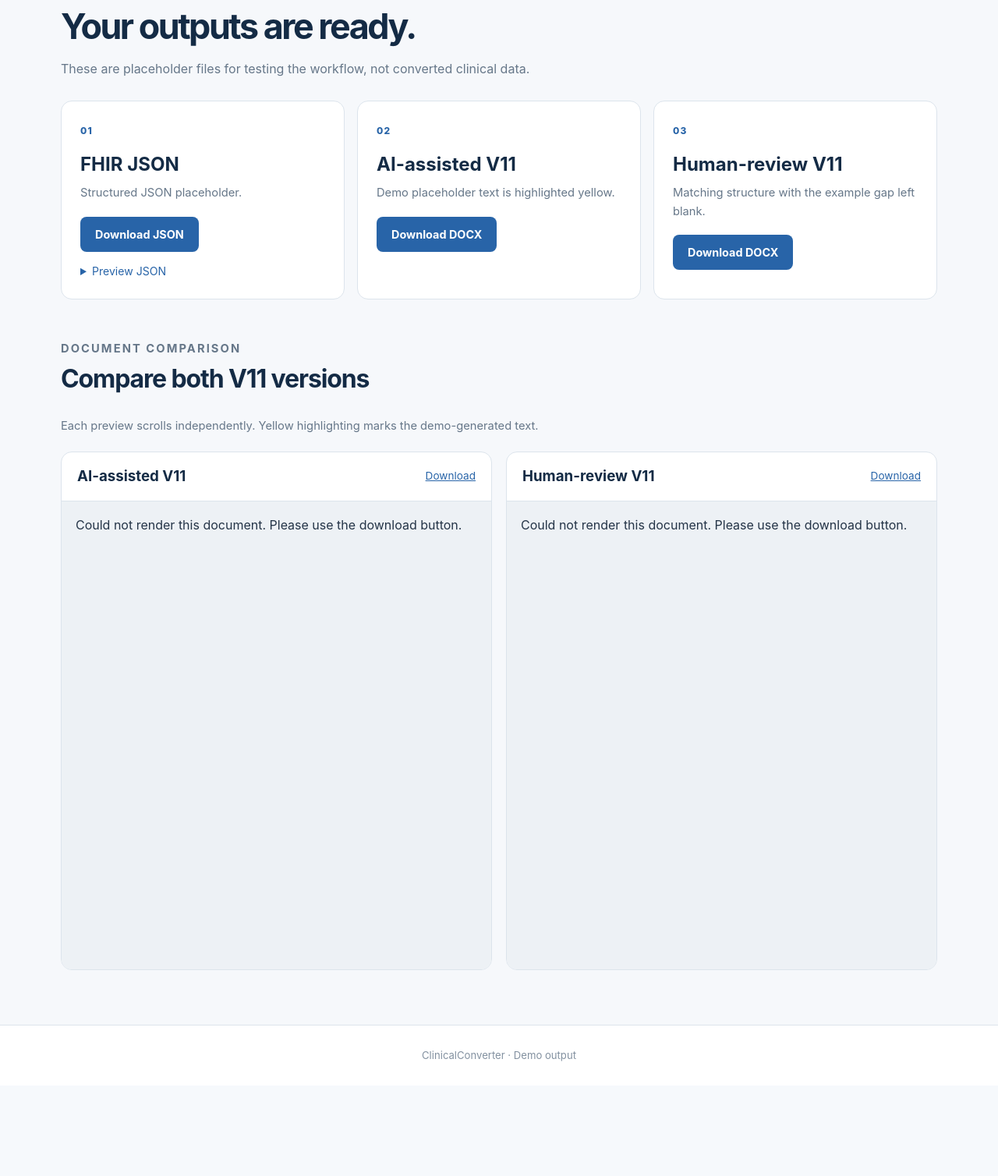
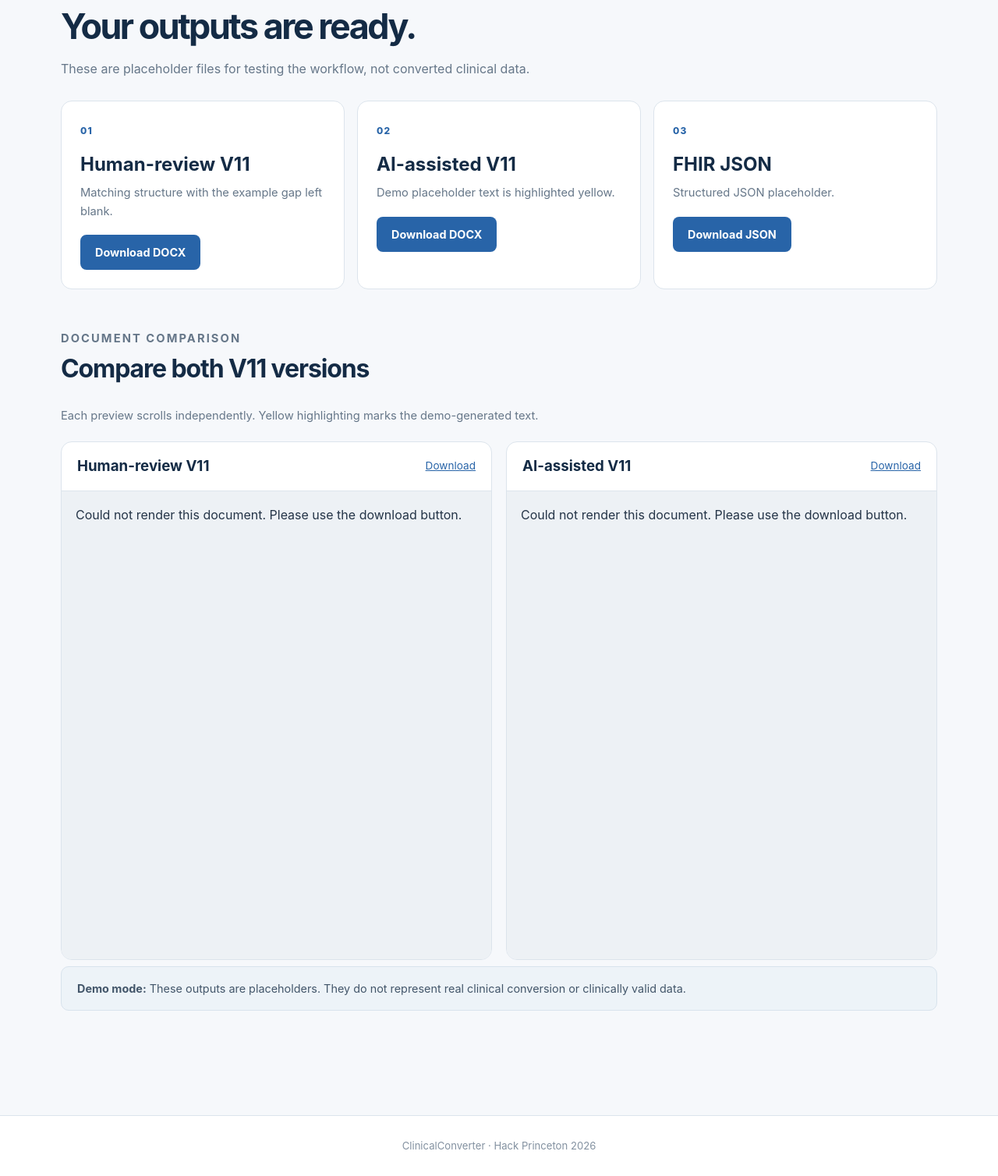
Before and after one commit to PoorviS123/clinical-document-converter, a Flask app: template templates/results.html in a window 1280 px wide. Shown: the part 152-1660 px from the top of the page at 78% size. Before the commit the page ends 1513 px from the top, so only its background shows below. Run offline with Flask 3, Linux system fonts and the light colour scheme; the template is opened without the code that fills it, so the values that code supplies are empty.

Commit message:
Restore DOCX comparison and reorder output cards

```diff
--- a/app.py
+++ b/app.py
@@ -4,6 +4,7 @@ import json
 import zipfile
 import re
 import shutil
+import threading
 
 from flask import Flask, jsonify, render_template, request, send_file, abort
 from pypdf import PdfReader
@@ -21,7 +22,55 @@ MAX_BYTES = 100 * 1024 * 1024
 ALLOWED = {".pdf", ".docx"}
 
 app = Flask(__name__)
+jobs = {}
 app.config["MAX_CONTENT_LENGTH"] = MAX_BYTES
+
+def run_conversion(job_id: str, input_path: Path, job_output_dir: Path, safe_name: str):
+    """Run conversion in the background and update the job status."""
+    try:
+        jobs[job_id]["status"] = "processing"
+        jobs[job_id]["message"] = "Generating your three output files..."
+
+        outputs = convert_document(input_path, job_output_dir)
+
+        expected = {
+            "fhir": job_output_dir / "output.fhir.json",
+            "ai_assisted": job_output_dir / "output.ai_assisted.docx",
+            "human_review": job_output_dir / "output.human_review.docx",
+        }
+
+        for key, expected_path in expected.items():
+            returned_path = Path(outputs[key]).resolve()
+            if returned_path != expected_path.resolve() or not expected_path.is_file():
+                raise RuntimeError(f"Converter did not produce the expected {key} output.")
+
+        json.loads(expected["fhir"].read_text(encoding="utf-8"))
+
+        for key in ("ai_assisted", "human_review"):
+            with zipfile.ZipFile(expected[key]) as archive:
+                if "word/document.xml" not in archive.namelist() or archive.testzip():
+                    raise RuntimeError(f"Converter produced an invalid {key} DOCX.")
+
+        manifest = {
+            "job_id": job_id,
+            "original_filename": safe_name,
+            "demo": True,
+            "outputs": {key: Path(value).name for key, value in outputs.items()}
+        }
+
+        (job_output_dir / "manifest.json").write_text(
+            json.dumps(manifest, indent=2), encoding="utf-8"
+        )
+
+        jobs[job_id]["status"] = "completed"
+        jobs[job_id]["message"] = "All three outputs are ready."
+        jobs[job_id]["results_url"] = f"/results/{job_id}"
+
+    except Exception:
+        app.logger.exception("Conversion failed for job %s", job_id)
+        shutil.rmtree(job_output_dir, ignore_errors=True)
+        jobs[job_id]["status"] = "failed"
+        jobs[job_id]["message"] = "Conversion failed. Please try another file."
 
 
 def job_folder(job_id: str) -> Path:
@@ -95,40 +144,36 @@ def upload_and_convert():
 
     try:
         validate_content(input_path, extension)
-        outputs = convert_document(input_path, job_output_dir)
-        expected = {
-            "fhir": job_output_dir / "output.fhir.json",
-            "ai_assisted": job_output_dir / "output.ai_assisted.docx",
-            "human_review": job_output_dir / "output.human_review.docx",
-        }
-        for key, expected_path in expected.items():
-            returned_path = Path(outputs[key]).resolve()
-            if returned_path != expected_path.resolve() or not expected_path.is_file():
-                raise RuntimeError(f"Converter did not produce the expected {key} output.")
-        # Ensure the JSON output is parseable before presenting a successful result.
-        json.loads(expected["fhir"].read_text(encoding="utf-8"))
-        for key in ("ai_assisted", "human_review"):
-            with zipfile.ZipFile(expected[key]) as archive:
-                if "word/document.xml" not in archive.namelist() or archive.testzip():
-                    raise RuntimeError(f"Converter produced an invalid {key} DOCX.")
-        manifest = {
-            "job_id": job_id,
-            "original_filename": safe_name,
-            "demo": True,
-            "outputs": {key: Path(value).name for key, value in outputs.items()}
-        }
-        (job_output_dir / "manifest.json").write_text(json.dumps(manifest, indent=2), encoding="utf-8")
     except ValueError as exc:
         shutil.rmtree(job_upload_dir, ignore_errors=True)
         shutil.rmtree(job_output_dir, ignore_errors=True)
         return jsonify(error=str(exc)), 400
-    except Exception:
-        app.logger.exception("Conversion failed for job %s", job_id)
-        shutil.rmtree(job_upload_dir, ignore_errors=True)
-        shutil.rmtree(job_output_dir, ignore_errors=True)
-        return jsonify(error="The demo conversion failed. Please try another file."), 500
 
-    return jsonify(success=True, job_id=job_id, results_url=f"/results/{job_id}", demo=True), 200
+    jobs[job_id] = {
+        "status": "processing",
+        "message": "Your document is queued for conversion."
+    }
+
+    worker = threading.Thread(
+        target=run_conversion,
+        args=(job_id, input_path, job_output_dir, safe_name),
+        daemon=True
+    )
+    worker.start()
+
+    return jsonify(success=True, job_id=job_id), 202
+
+@app.route("/api/jobs/<job_id>/status")
+def job_status(job_id):
+    job_folder = jobs.get(job_id)
+
+    if job_folder is None:
+        return jsonify(error="Job not found."), 404
+
+    return jsonify(job_folder)
+
+
+
 
 
 @app.route("/results/<job_id>")
--- a/templates/results.html
+++ b/templates/results.html
@@ -1,25 +1,104 @@
-<!DOCTYPE html><html lang="en"><head><meta charset="UTF-8"><meta name="viewport" content="width=device-width, initial-scale=1.0"><title>Results · ClinicalConverter</title><link rel="stylesheet" href="{{ url_for('static', filename='css/style.css') }}"></head>
-<body><nav class="navbar"><a class="logo" href="/">Clinical<span>Converter</span></a><a class="text-link" href="/">Start another conversion</a></nav>
-<main class="results-main"><div class="results-heading"><p class="eyebrow">CONVERSION COMPLETE · DEMO MODE</p><h1>Your outputs are ready.</h1><p>These are placeholder files for testing the workflow, not converted clinical data.</p></div>
-<section class="download-grid">
- <article class="download-card"><span class="number">01</span><h2>FHIR JSON</h2><p>Structured JSON placeholder.</p><a class="button primary" href="{{ url_for('download_output', job_id=job.job_id, kind='fhir') }}">Download JSON</a><details><summary>Preview JSON</summary><pre id="json-preview">Loading…</pre></details></article>
- <article class="download-card"><span class="number">02</span><h2>AI-assisted V11</h2><p>Demo placeholder text is highlighted yellow.</p><a class="button primary" href="{{ url_for('download_output', job_id=job.job_id, kind='ai_assisted') }}">Download DOCX</a></article>
- <article class="download-card"><span class="number">03</span><h2>Human-review V11</h2><p>Matching structure with the example gap left blank.</p><a class="button primary" href="{{ url_for('download_output', job_id=job.job_id, kind='human_review') }}">Download DOCX</a></article>
+
+<!DOCTYPE html>
+<html lang="en">
+<head>
+  <meta charset="UTF-8">
+  <meta name="viewport" content="width=device-width, initial-scale=1.0">
+  <title>Results · ClinicalConverter</title>
+  <link rel="stylesheet" href="{{ url_for('static', filename='css/style.css') }}">
+</head>
+<body>
+<nav class="navbar">
+  <a class="logo" href="/">Clinical<span>Converter</span></a>
+  <a class="text-link" href="/">Start another conversion</a>
+</nav>
+
+<main class="results-main">
+  <div class="results-heading">
+    <p class="eyebrow">CONVERSION COMPLETE · DEMO MODE</p>
+    <h1>Your outputs are ready.</h1>
+    <p>These are placeholder files for testing the workflow, not converted clinical data.</p>
+  </div>
+
+    <section class="download-grid">
+
+  <article class="download-card">
+    <span class="number">01</span>
+    <h2>Human-review V11</h2>
+    <p>Matching structure with the example gap left blank.</p>
+    <a class="button primary" href="{{ url_for('download_output', job_id=job.job_id, kind='human_review') }}">Download DOCX</a>
+  </article>
+
+  <article class="download-card">
+    <span class="number">02</span>
+    <h2>AI-assisted V11</h2>
+    <p>Demo placeholder text is highlighted yellow.</p>
+    <a class="button primary" href="{{ url_for('download_output', job_id=job.job_id, kind='ai_assisted') }}">Download DOCX</a>
+  </article>
+
+  <article class="download-card">
+    <span class="number">03</span>
+    <h2>FHIR JSON</h2>
+    <p>Structured JSON placeholder.</p>
+    <a class="button primary" href="{{ url_for('download_output', job_id=job.job_id, kind='fhir') }}">Download JSON</a>
+  </article>
 </section>
-<section class="compare"><div><p class="eyebrow">DOCUMENT COMPARISON</p><h2>Compare both V11 versions</h2><p>Each preview scrolls independently. Yellow highlighting marks the demo-generated text.</p></div><div class="compare-grid"><article class="preview-card"><div class="preview-title"><h3>AI-assisted V11</h3><a href="{{ url_for('download_output', job_id=job.job_id, kind='ai_assisted') }}">Download</a></div><div class="docx-scroll" id="ai-preview">Loading preview…</div></article><article class="preview-card"><div class="preview-title"><h3>Human-review V11</h3><a href="{{ url_for('download_output', job_id=job.job_id, kind='human_review') }}">Download</a></div><div class="docx-scroll" id="human-preview">Loading preview…</div></article></div></section>
-</main><footer>ClinicalConverter · Demo output</footer>
+
+<section class="compare">
+  <div>
+    <p class="eyebrow">DOCUMENT COMPARISON</p>
+    <h2>Compare both V11 versions</h2>
+    <p>Each preview scrolls independently. Yellow highlighting marks the demo-generated text.</p>
+  </div>
+
+  <div class="compare-grid">
+    <article class="preview-card">
+      <div class="preview-title">
+        <h3>Human-review V11</h3>
+        <a href="{{ url_for('download_output', job_id=job.job_id, kind='human_review') }}">Download</a>
+      </div>
+      <div class="docx-scroll" id="human-preview">Loading preview…</div>
+    </article>
+
+    <article class="preview-card">
+      <div class="preview-title">
+        <h3>AI-assisted V11</h3>
+        <a href="{{ url_for('download_output', job_id=job.job_id, kind='ai_assisted') }}">Download</a>
+      </div>
+      <div class="docx-scroll" id="ai-preview">Loading preview…</div>
+    </article>
+  </div>
+</section>
+
+  </section>
+
+  <section class="notice">
+    <strong>Demo mode:</strong> These outputs are placeholders. They do not represent real clinical conversion or clinically valid data.
+  </section>
+</main>
+
+<footer>ClinicalConverter · Hack Princeton 2026</footer>
+
 <script>
 const jobId = {{ job.job_id|tojson }};
-fetch(`/api/jobs/${jobId}/fhir`).then(r=>r.json()).then(data=>document.getElementById('json-preview').textContent=JSON.stringify(data,null,2)).catch(()=>document.getElementById('json-preview').textContent='Preview unavailable.');
+
 async function renderDocx(kind, targetId) {
- const target=document.getElementById(targetId);
- try {
-  const response=await fetch(`/preview/${jobId}/${kind}`);
-  if(!response.ok) throw new Error('Preview unavailable');
-  const html=await response.text();
-  if(!html.trim()) throw new Error('Empty preview response');
-  target.innerHTML=html;
- } catch(e) { target.textContent='Could not render this document. Please use the download button.'; }
+  const target = document.getElementById(targetId);
+  try {
+    const response = await fetch(`/preview/${jobId}/${kind}`);
+    if (!response.ok) throw new Error('Preview unavailable');
+    const html = await response.text();
+    if (!html.trim()) throw new Error('Empty preview response');
+    target.innerHTML = html;
+  } catch (error) {
+    target.textContent = 'Could not render this document. Please use the download button.';
+  }
 }
-renderDocx('ai_assisted','ai-preview'); renderDocx('human_review','human-preview');
-</script></body></html>
+
+
+renderDocx('human_review', 'human-preview');
+renderDocx('ai_assisted', 'ai-preview');
+
+</script>
+</body>
+</html>
```
Also changed, not shown: static/js/upload.js (+54 -10 lines), static/css/style.css.
